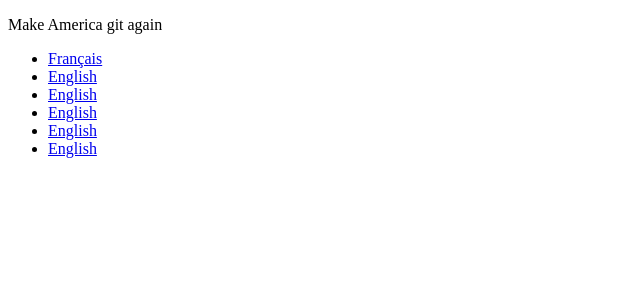
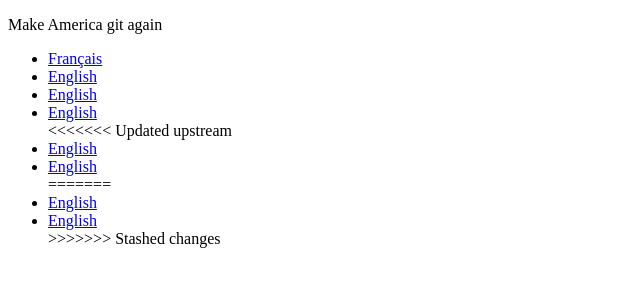
Before and after one commit to MarieBurellier/make-america-git-again, a plain HTML site: page index.html in a window 1280 px wide. Shown: the whole page, without its empty margins (0-640 px from the left). Drawn offline with Linux system fonts and the light colour scheme.

Commit message:
Auto stash before merge of "developp" and "origin/developp"

```diff
--- a/index.html
+++ b/index.html
@@ -11,9 +11,14 @@
         <li><a href="anglais.html">English</a></li>
         <li><a href="espagnol.html">English</a></li>
         <li><a href="italien.html">English</a></li>
+<<<<<<< Updated upstream
         <li><a href="allemand.html">English</a></li>
         <li><a href="polonais.html">English</a></li>
 
+=======
+        <li><a href="portugais.html">English</a></li>
+        <li><a href="allemand.html">English</a></li>
+>>>>>>> Stashed changes
     </ul>
 </body>
 </html>
```
